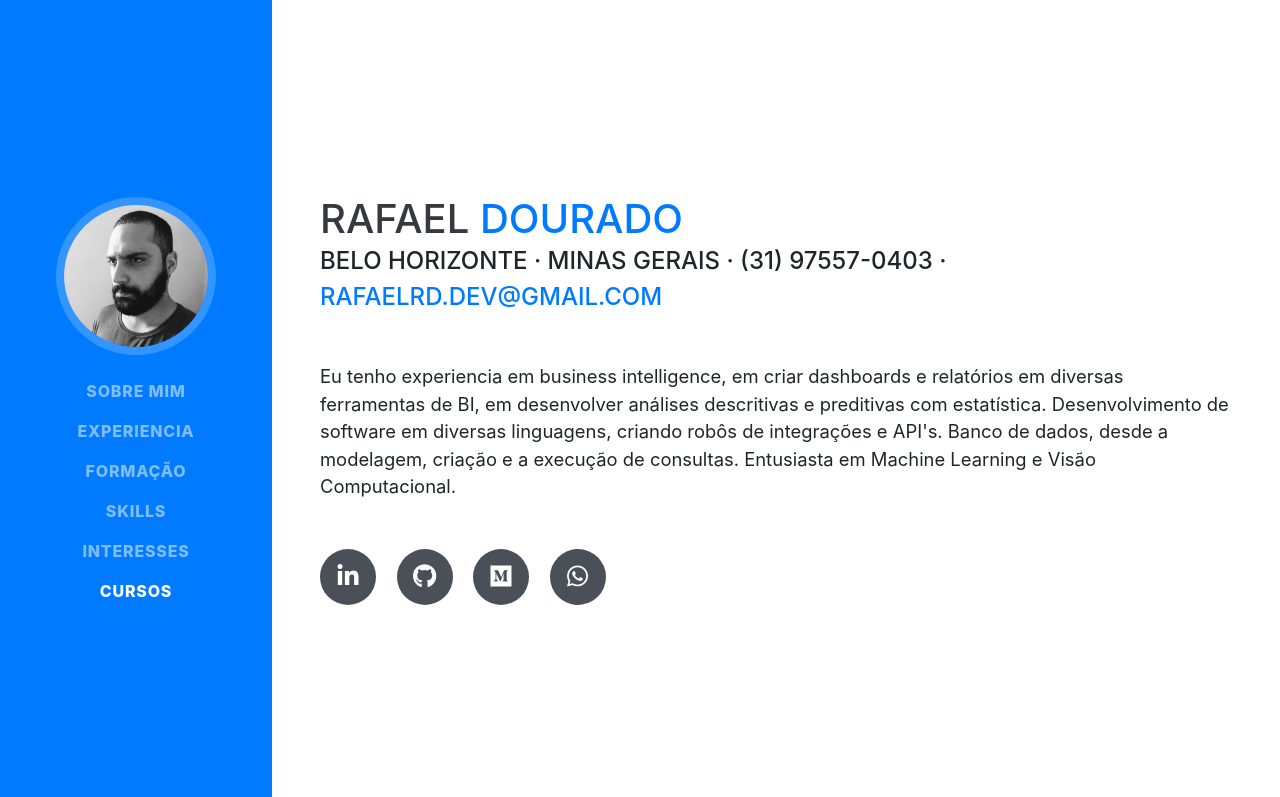
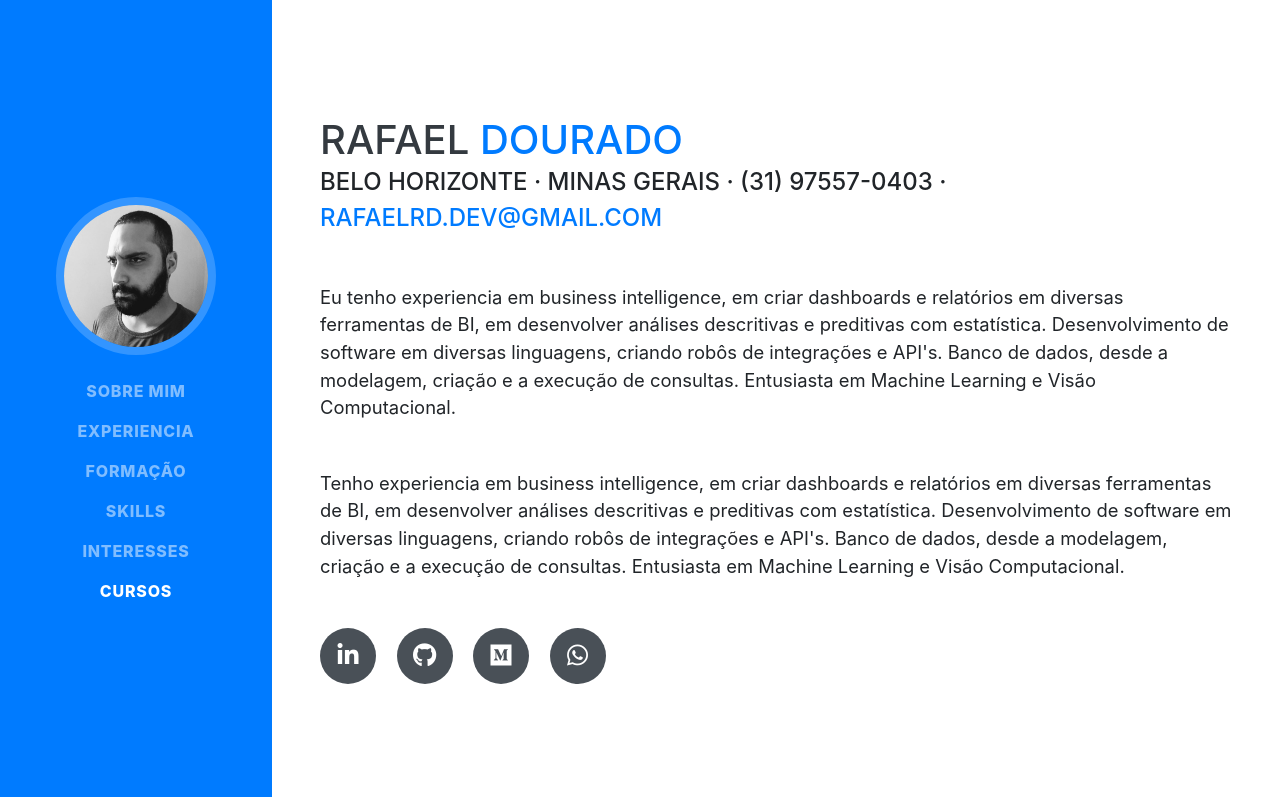
Before and after one commit to 666Dourado/Dev, a website with bundled scripts: page index.html in a window 1280 px wide. Shown: the top 797 px of the page. Built offline with nearby package versions, Linux system fonts and the light colour scheme; a web font is replaced by a local one.

Commit message:
Update index.html
alteraçãoes na descrição do layout

```diff
--- a/index.html
+++ b/index.html
@@ -82,6 +82,7 @@
           <a href="mailto:name@email.com">rafaelrd.dev@gmail.com</a>
         </div>
         <p class="lead mb-5">Eu tenho experiencia em business intelligence, em criar dashboards e relatórios em diversas ferramentas de BI, em desenvolver análises descritivas e preditivas com estatística. Desenvolvimento de software em diversas linguagens, criando robôs de integrações e API's. Banco de dados, desde a modelagem, criação e a execução de consultas. Entusiasta em Machine Learning e Visão Computacional. </p>
+        <p class="lead mb-5">Tenho experiencia em business intelligence, em criar dashboards e relatórios em diversas ferramentas de BI, em desenvolver análises descritivas e preditivas com estatística. Desenvolvimento de software em diversas linguagens, criando robôs de integrações e API's. Banco de dados, desde a modelagem, criação e a execução de consultas. Entusiasta em Machine Learning e Visão Computacional. </p>
         <div class="social-icons">
           <a href="https://www.linkedin.com/in/rafaelrdourado/">
             <i class="fab fa-linkedin-in"></i>
```
